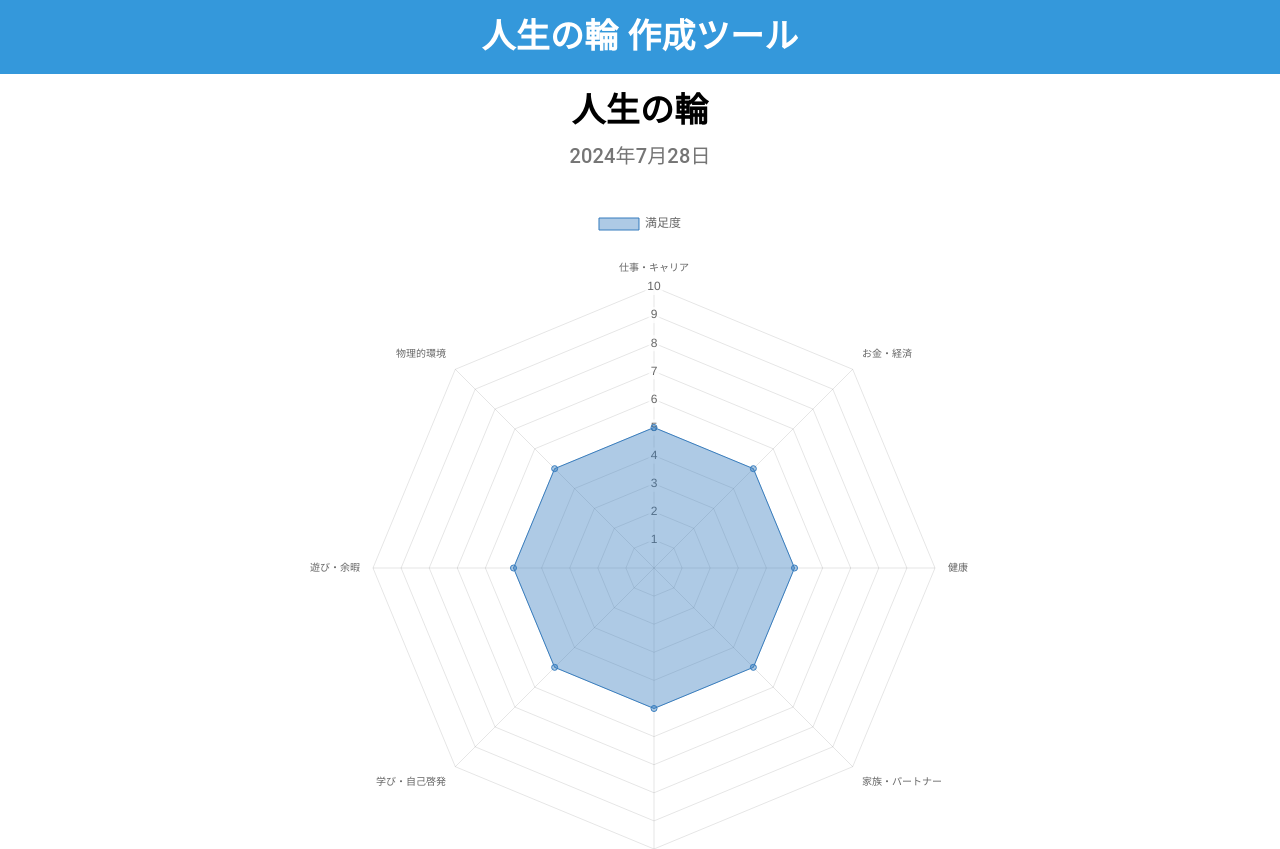
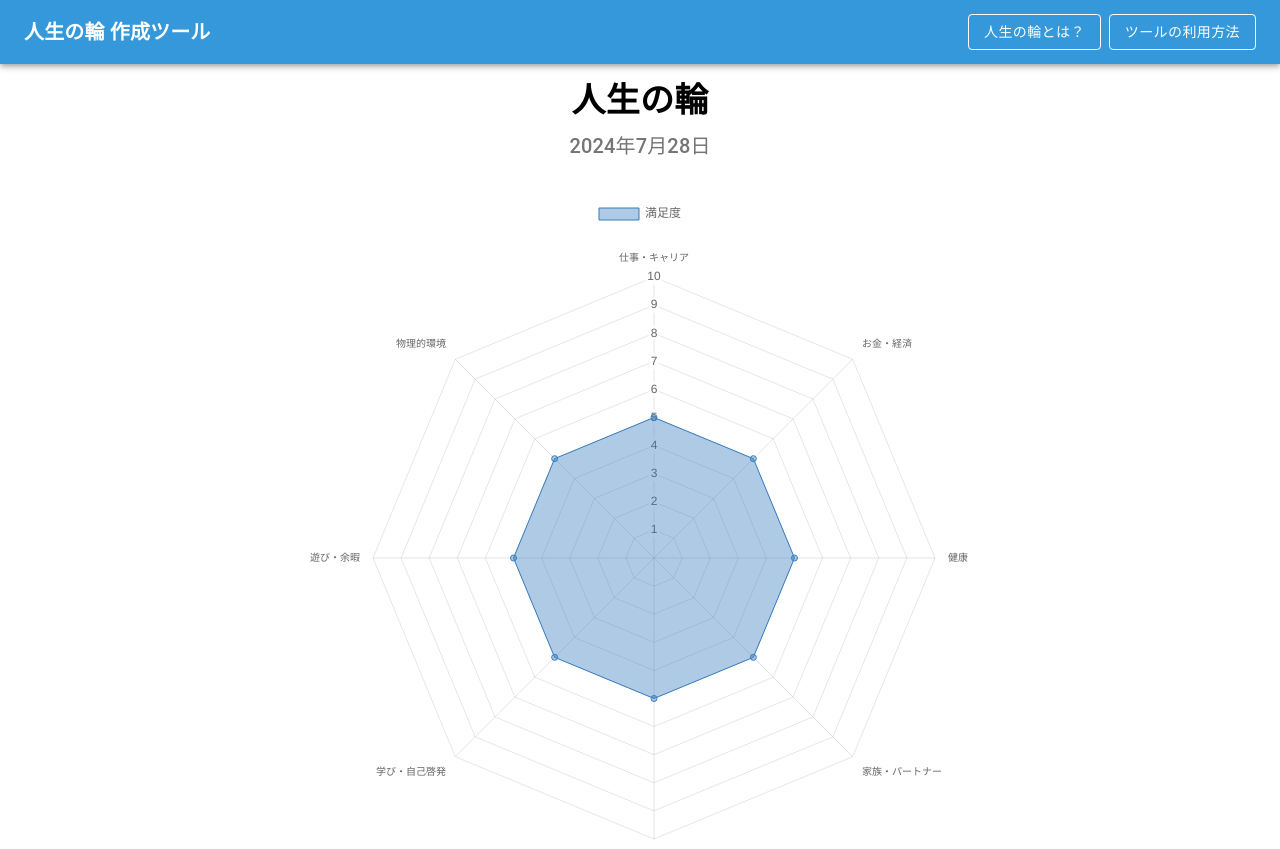
Before and after one commit to akitoshi-m/balance-wheel, a React (Create React App) app: page / in a window 1280 px wide. Shown: the top 849 px of the page. Built offline with nearby package versions, Linux system fonts and the light colour scheme.

Commit message:
[Fix] 説明ダイアログ追加

```diff
--- a/src/App.css
+++ b/src/App.css
@@ -14,7 +14,6 @@
 }
 
 .App-header {
-  /* background-color: #282c34; */
   min-height: 100vh;
   display: flex;
   flex-direction: column;
--- a/src/components/Footer.tsx
+++ b/src/components/Footer.tsx
@@ -3,7 +3,7 @@ const Footer = () => {
     <footer
       style={{
         padding: "12px",
-        marginTop: "12px",
+        marginTop: "24px",
         backgroundColor: "#f0f0f0",
         textAlign: "center",
       }}
--- a/src/components/Header.tsx
+++ b/src/components/Header.tsx
@@ -1,11 +1,108 @@
-import { Typography } from "@mui/material"
+import React, { useState } from "react";
+import {
+  Typography,
+  Button,
+  Dialog,
+  DialogTitle,
+  DialogContent,
+  DialogActions,
+  AppBar,
+  Toolbar,
+  Box,
+  Alert,
+} from "@mui/material";
 
 const Header = () => {
+  const [openAbout, setOpenAbout] = useState(false);
+  const [openUsage, setOpenUsage] = useState(false);
+
+  const handleOpenAbout = () => {
+    setOpenAbout(true);
+  };
+
+  const handleCloseAbout = () => {
+    setOpenAbout(false);
+  };
+
+  const handleOpenUsage = () => {
+    setOpenUsage(true);
+  };
+
+  const handleCloseUsage = () => {
+    setOpenUsage(false);
+  };
+
   return (
-    <Typography variant="h4" sx={{p: 2, mb: 2, fontWeight: 'bold', backgroundColor: '#3498DB', color: '#fff' }}>
-    人生の輪 作成ツール
-    </Typography>
+    <AppBar position="static" sx={{ backgroundColor: "#3498DB", mb: 2 }}>
+      <Toolbar>
+        <Typography variant="h6" sx={{ fontWeight: "bold", color: "#fff" }}>
+          人生の輪 作成ツール
+        </Typography>
+        <Button
+          variant="outlined"
+          sx={{ color: "#fff", borderColor: "#fff", marginLeft: "auto" }}
+          onClick={handleOpenAbout}
+        >
+          人生の輪とは？
+        </Button>
+        <Button
+          variant="outlined"
+          sx={{ color: "#fff", borderColor: "#fff", ml: 1 }}
+          onClick={handleOpenUsage}
+        >
+          ツールの利用方法
+        </Button>
+      </Toolbar>
+      <Dialog open={openAbout} onClose={handleCloseAbout}>
+        <DialogTitle>人生の輪とは？</DialogTitle>
+        <DialogContent>
+          <Typography variant="body1" gutterBottom>
+            人生の輪とは、自分の人生に対して8つの側面から評価をつけ、自分が何に満足しているか、何に不満を持っているかを認識するためのツールです。<br /><br />
+            自己評価や目標設定の際に活用されることがあります。<br />
+          </Typography>
+        </DialogContent>
+        <DialogActions>
+          <Button onClick={handleCloseAbout} color="primary">
+            閉じる
+          </Button>
+        </DialogActions>
+      </Dialog>
+      <Dialog open={openUsage} onClose={handleCloseUsage}>
+        <DialogTitle>ツールの利用方法</DialogTitle>
+        <DialogContent>
+          <Box sx={{ mb: 2 }}>
+            <Typography variant="body1" gutterBottom>
+              画面を下にスクロールしたところに入力項目があります。<br />
+              各項目に対して満足度と、<strong>どうしてその点数をつけたのかの理由や現状</strong>などを書きましょう。
+              記入すると自動的に画面上部に表示がされます。<br /><br />
+              作成が完了したら「画像として保存する」から画像で保存しておきましょう。<br />
+            </Typography>
+            <Alert severity="info" sx={{ mt: 2 }}>
+              <Typography variant="subtitle1" sx={{ fontWeight: "bold", mb: 1 }}>
+                使用上のヒント
+              </Typography>
+              <Box component="ul" sx={{ pl: 2 }}>
+                <Typography component="li" variant="body2">
+                  PCからご利用ください。
+                </Typography>
+                <Typography component="li" variant="body2">
+                  画面をリロードすると、入力した内容がリセットされます（タブ移動は問題ありません）。
+                </Typography>
+                <Typography component="li" variant="body2">
+                  入力された情報は利用者側のブラウザ上で一時的に保存されるだけで、運営側では一切保存しておりません。安心してご利用ください。
+                </Typography>
+              </Box>
+            </Alert>
+          </Box>
+        </DialogContent>
+        <DialogActions>
+          <Button onClick={handleCloseUsage} color="primary">
+            閉じる
+          </Button>
+        </DialogActions>
+      </Dialog>
+    </AppBar>
   );
-}
+};
 
 export default Header;
--- a/src/components/WheelOfLife.tsx
+++ b/src/components/WheelOfLife.tsx
@@ -119,8 +119,6 @@ const RadarChart: React.FC = () => {
       {
         label: "満足度",
         data: values,
-        // backgroundColor: "rgba(212, 93, 135, 0.4)",
-        // borderColor: "rgba(212, 93, 135, 1)",
         ...selectedColor,
         borderWidth: 1
       }
```
